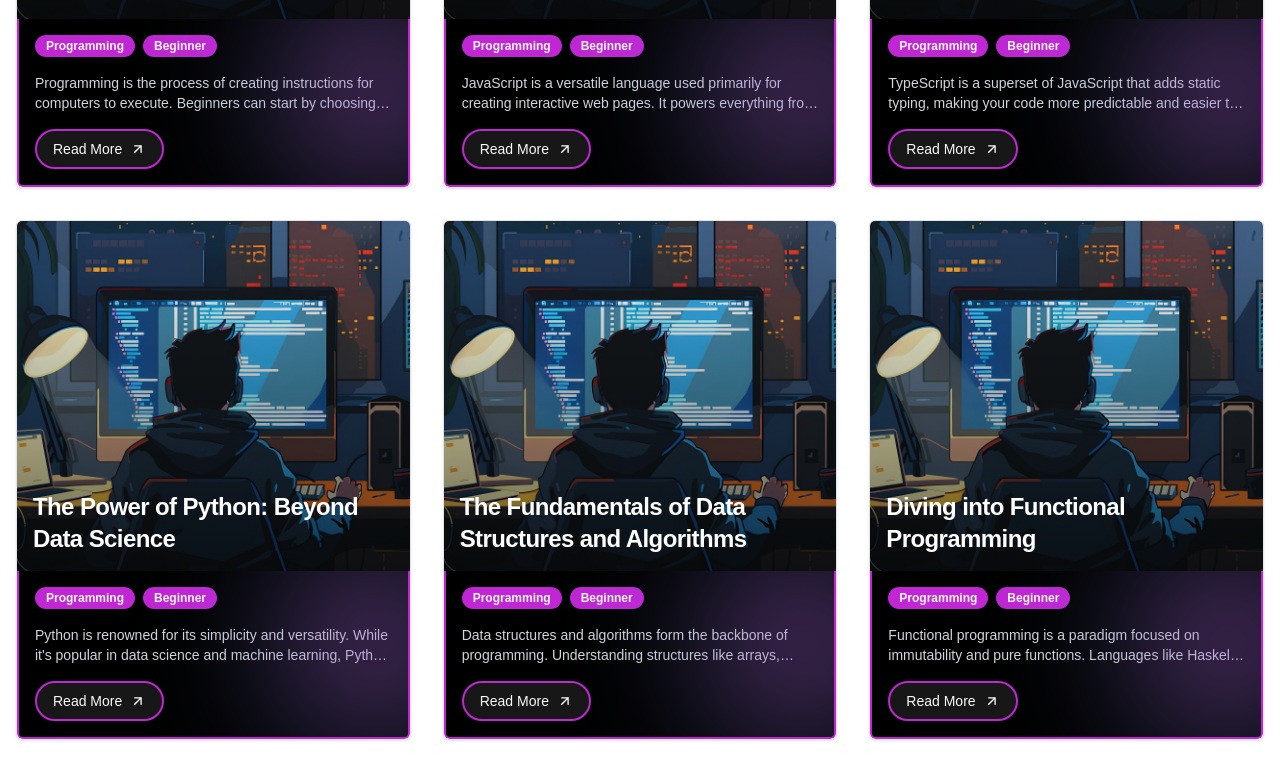
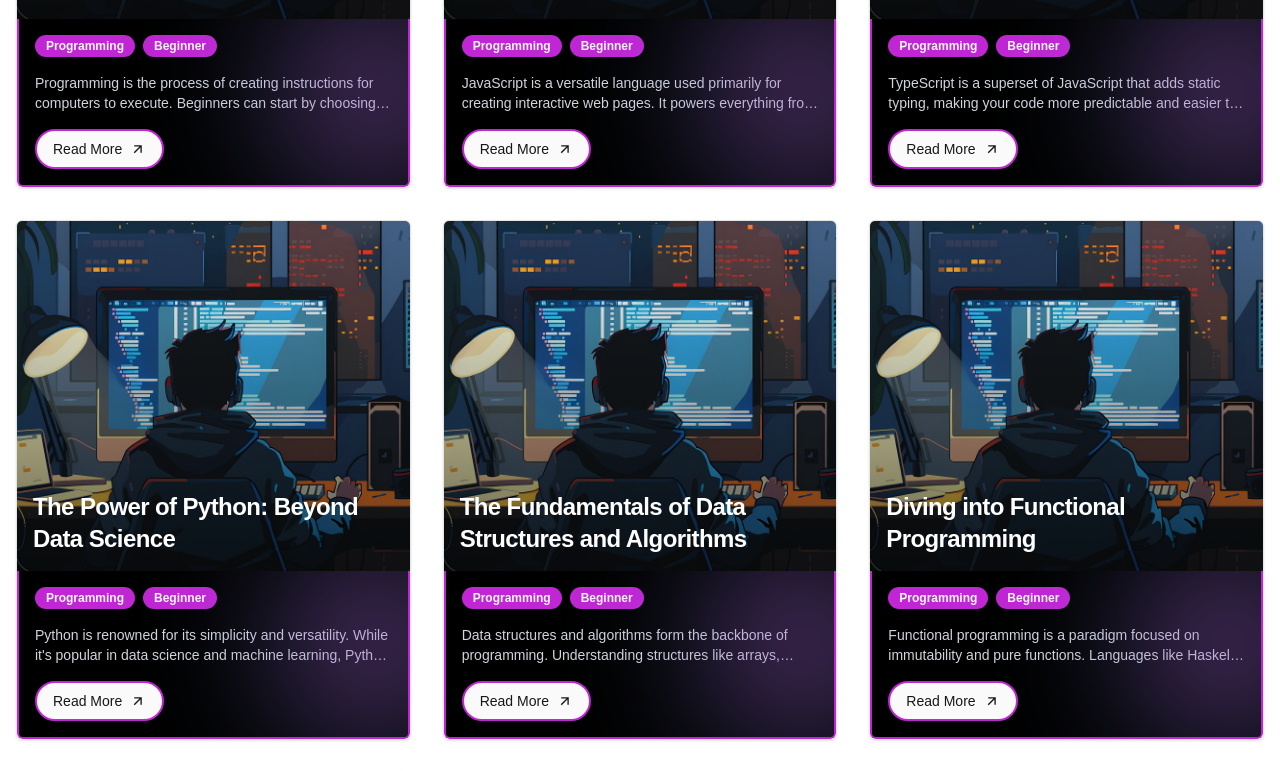
Before and after one commit to Tahasiraj1/Dynamic-Blog-Website, a Next.js app: page / in a window 1280 px wide. Shown: the part 1160-1931 px from the top of the page. Built offline with nearby package versions, Linux system fonts and the light colour scheme.

Commit message:
Refactor BlogCard component; update button styles for improved hover effects and consistency

```diff
--- a/components/BlogCard.tsx
+++ b/components/BlogCard.tsx
@@ -67,7 +67,7 @@ export function BlogCard({ id, name, image, specialties, description }: BlogrPro
                         <Button
                         onClick={handlePassHreff}
                         variant='gooeyLeft'
-                        className="border-2 border-fuchsia-600 flex items-center justify-center gap-2 group rounded-full bg-primary text-primary-foreground hover:bg-primary-foreground hover:text-primary">
+                        className="border-2 border-fuchsia-600 flex items-center justify-center gap-2 group rounded-full hover:bg-primary hover:text-primary-foreground bg-primary-foreground text-primary">
                             Read More <MdArrowUpward className="w-4 h-4 rotate-45 transition-transform duration-300 group-hover:rotate-90" />
                         </Button>
             </CardContent>
```
